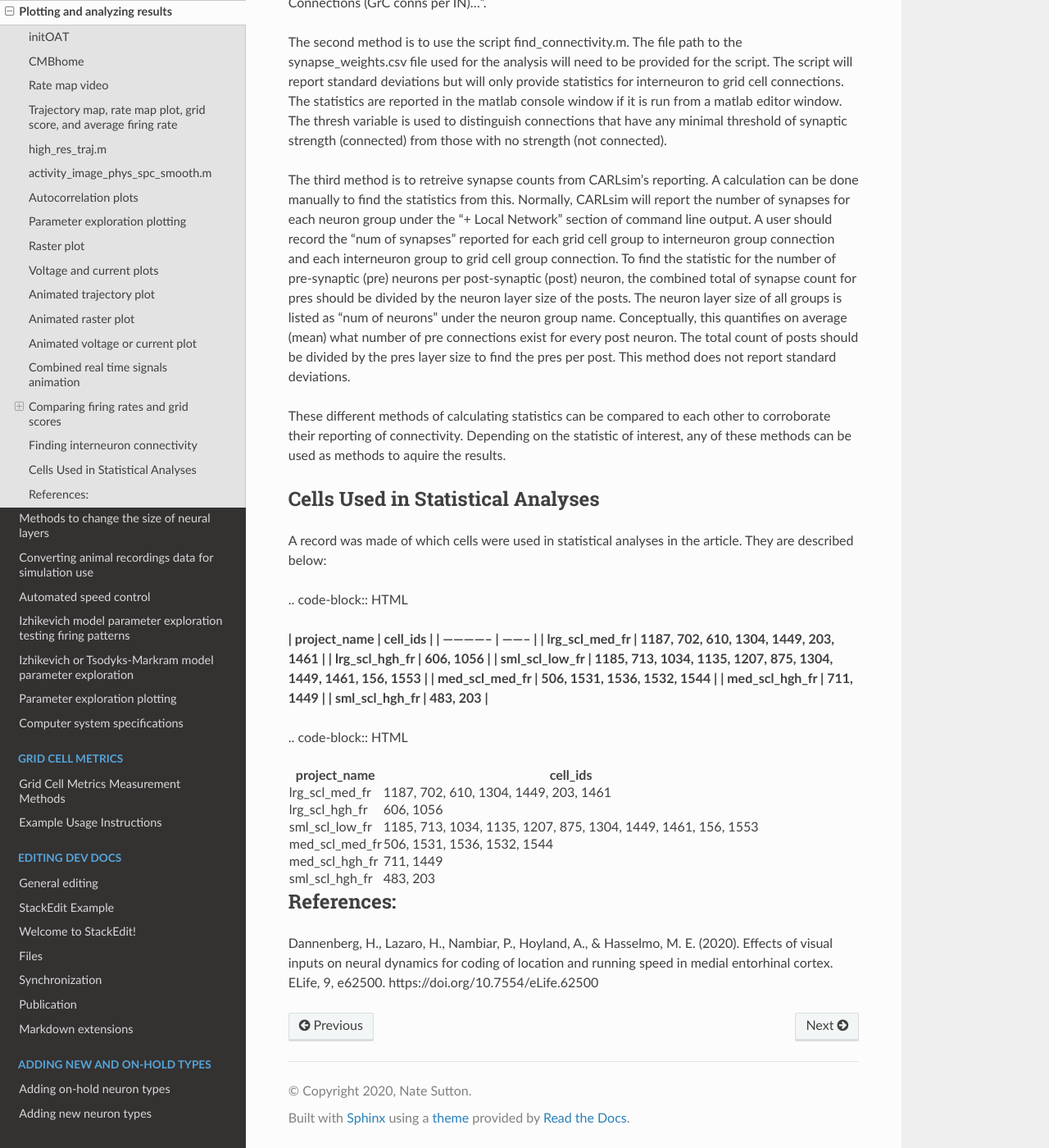
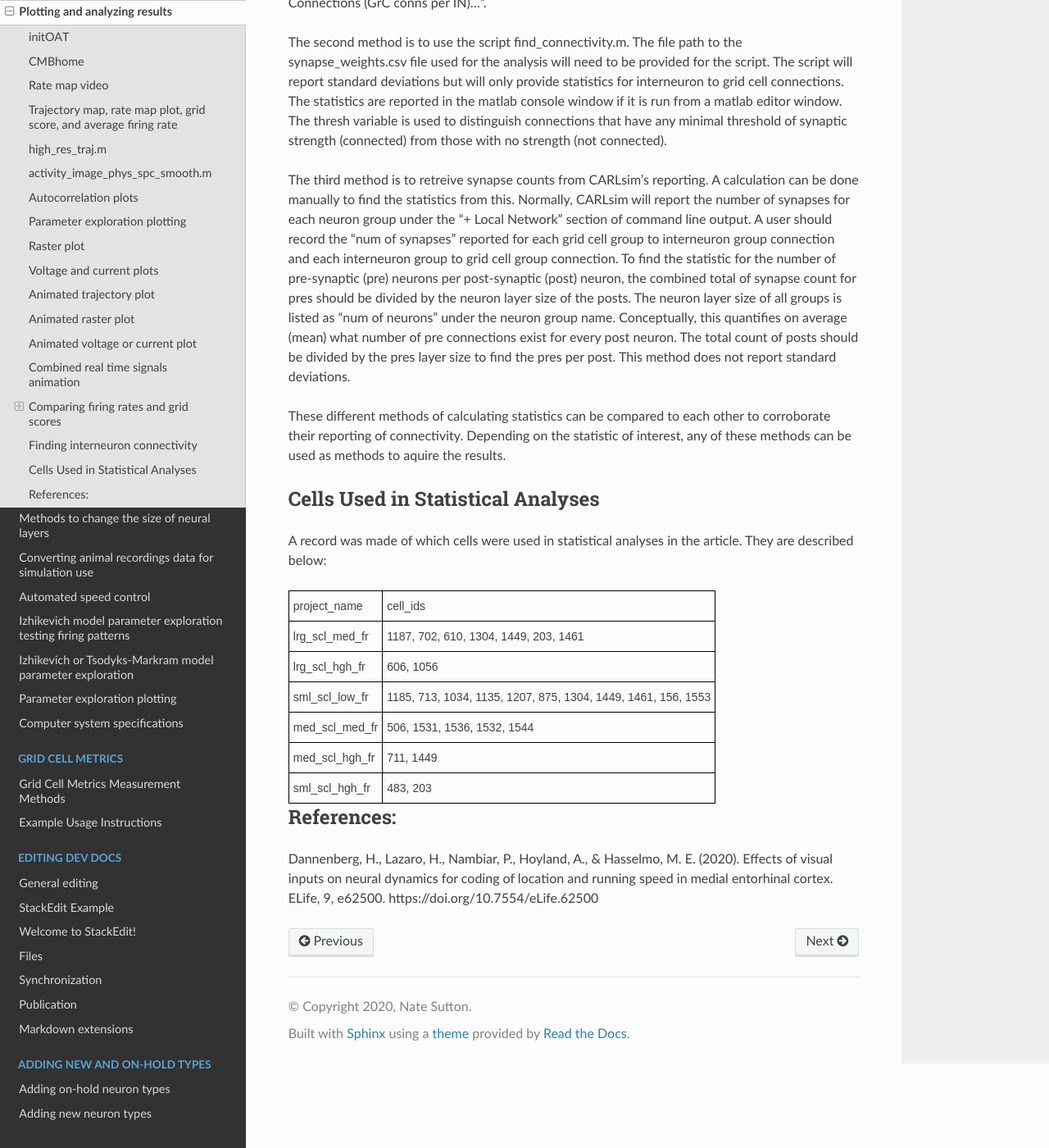
Before and after one commit to Hippocampome-Org/hco_dev_docs, a Sphinx documentation site: the page built from docs/spatial_nav/plotting_results.md, in a window 1280 px wide and 1400 px high, scrolled down 7901 px. Shown: the whole window at 82% size. Built offline with Sphinx 7.4.7 and the Read the Docs theme 2.0.0, drawn with Linux system fonts in a browser that asks for light colours.

Commit message:
updated spatial_nav docs

```diff
--- a/docs/spatial_nav/plotting_results.md
+++ b/docs/spatial_nav/plotting_results.md
@@ -175,19 +175,14 @@ These different methods of calculating statistics can be compared to each other
 
 A record was made of which cells were used in statistical analyses in the article. They are described below:
 
-.. code-block:: HTML
-
-<b>| project_name   | cell_ids |
-| -------------- | -------- |
-| lrg_scl_med_fr | 1187, 702, 610, 1304, 1449, 203, 1461 |
-| lrg_scl_hgh_fr | 606, 1056 |
-| sml_scl_low_fr | 1185, 713, 1034, 1135, 1207, 875, 1304, 1449, 1461, 156, 1553 |
-| med_scl_med_fr | 506, 1531, 1536, 1532, 1544 |
-| med_scl_hgh_fr | 711, 1449 |
-| sml_scl_hgh_fr | 483, 203 |</b>
-
-.. code-block:: HTML
-
+<style type="text/css">
+.tg  {border-collapse:collapse;border-spacing:0;}
+.tg td{border-color:black;border-style:solid;border-width:1px;font-family:Arial, sans-serif;font-size:14px;
+  overflow:hidden;padding:10px 5px;word-break:normal;}
+.tg th{border-color:black;border-style:solid;border-width:1px;font-family:Arial, sans-serif;font-size:14px;
+  font-weight:normal;overflow:hidden;padding:10px 5px;word-break:normal;}
+.tg .tg-0lax{text-align:left;vertical-align:top}
+</style>
 <table class="tg">
 <thead>
   <tr>
```
